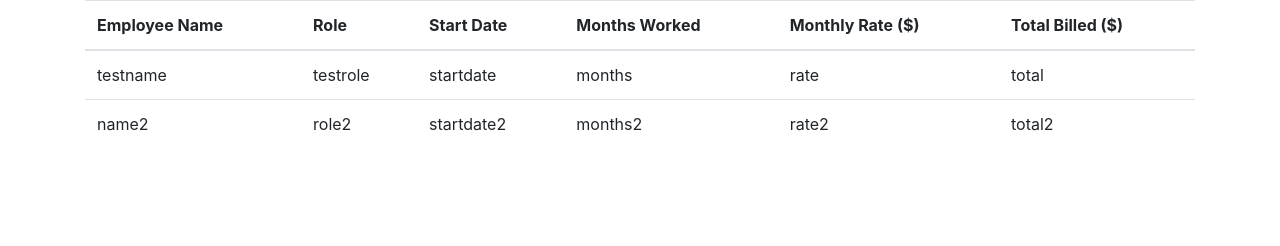
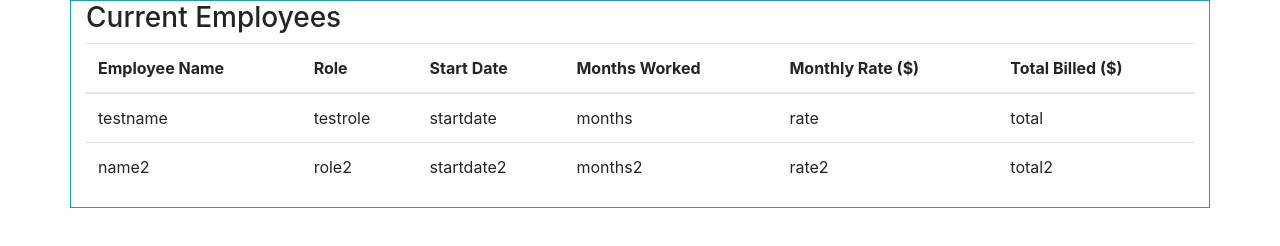
Before and after one commit to 528491/Payroll, a plain HTML site: page index.html in a window 1280 px wide. Drawn offline with nearby package versions, Linux system fonts and the light colour scheme; a script that the page names is missing.

Commit message:
Put the table into a container div.

```diff
--- a/index.html
+++ b/index.html
@@ -14,6 +14,10 @@
 <body>
 
     <div class = "container">
+
+        <div class = "row">
+            <div class = "col-12 border border-info">
+                <h3>Current Employees</h3>
                 <table class = "table">
                     <thead>
                         <tr>
@@ -49,6 +53,19 @@
 
 
             </div>
+        </div>
+
+
+
+
+
+
+    </div>
+
+
+
+
+
 
 
 
```
Lines whose indentation alone changed are shown as unchanged.
